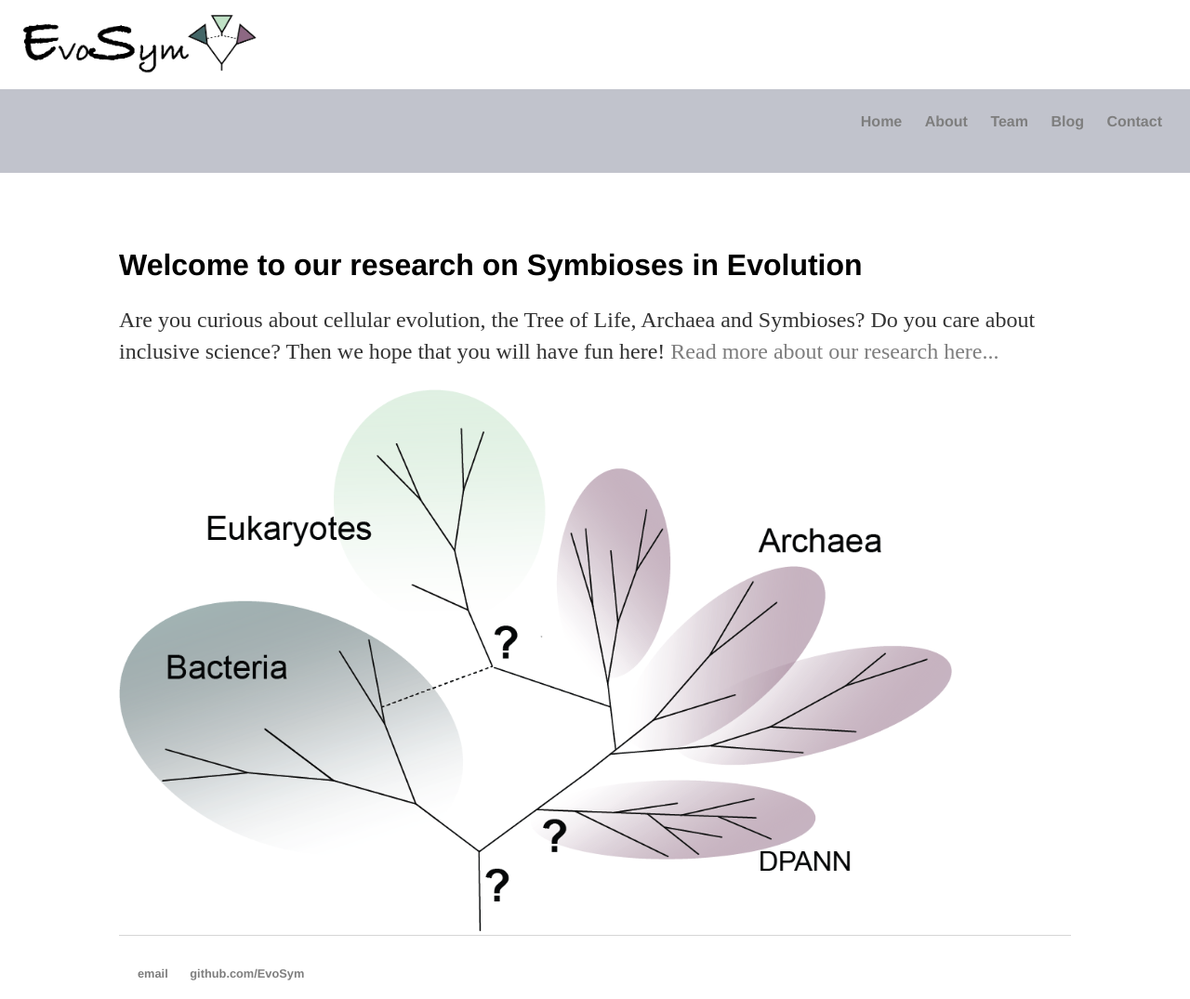
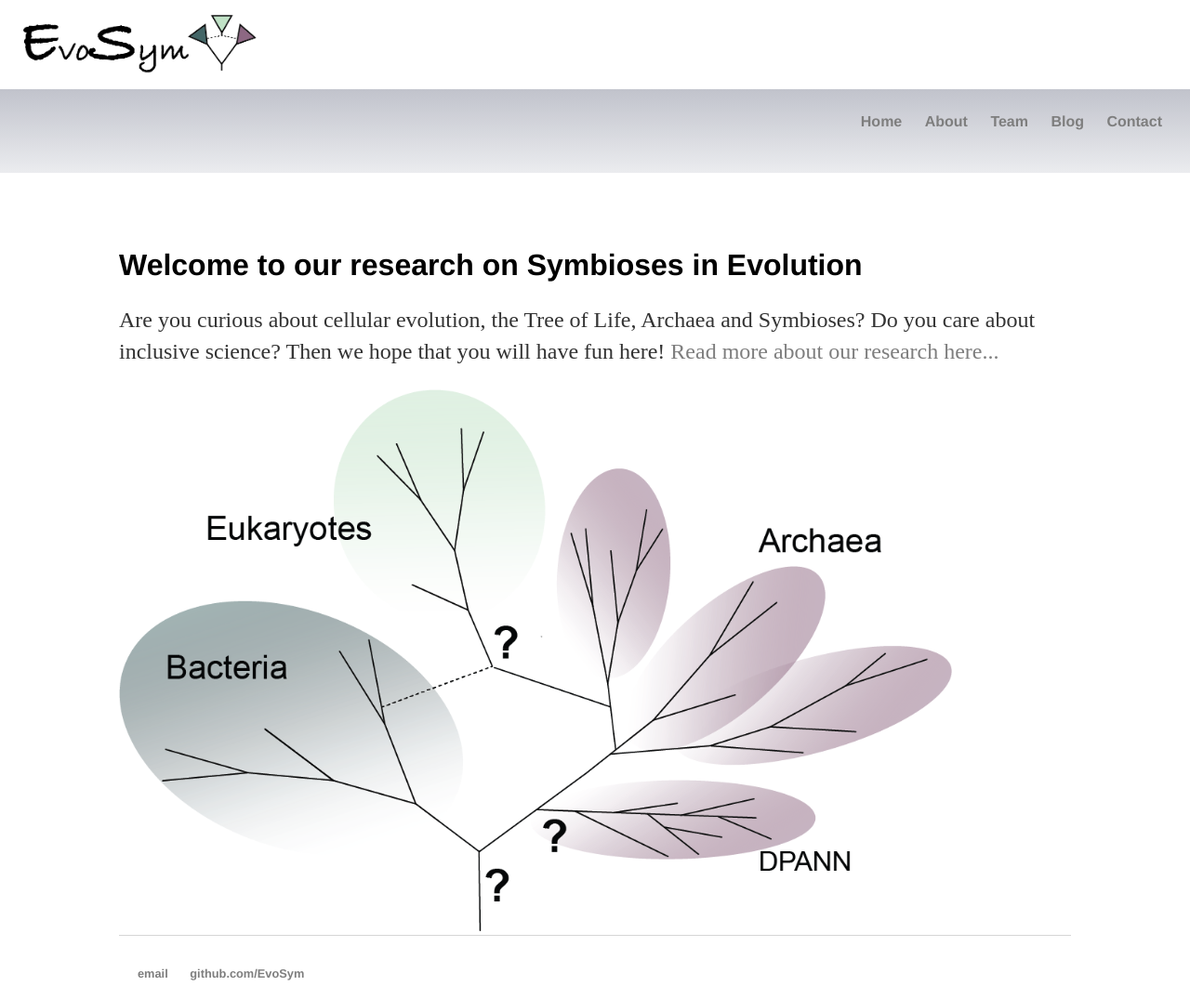
Before and after one commit to EvoSym/EvoSym.github.io, a Jekyll site: the page built from index.html, in a window 1280 px wide. Shown: the whole page at 93% size. Built offline with Jekyll 4.4.1, drawn with Linux system fonts in a browser that asks for light colours.

Commit message:
Update main.css

```diff
--- a/css/main.css
+++ b/css/main.css
@@ -11,7 +11,7 @@ nav {
     width: 100%;
     height: 90px;
     display: block;
-    background: #c1c3cc;
+    background-image: linear-gradient(#c1c3cc, #ebecef);
 }
 nav ul {
     font-family:'Helvetica', 'Arial', 'Sans-Serif';
```
